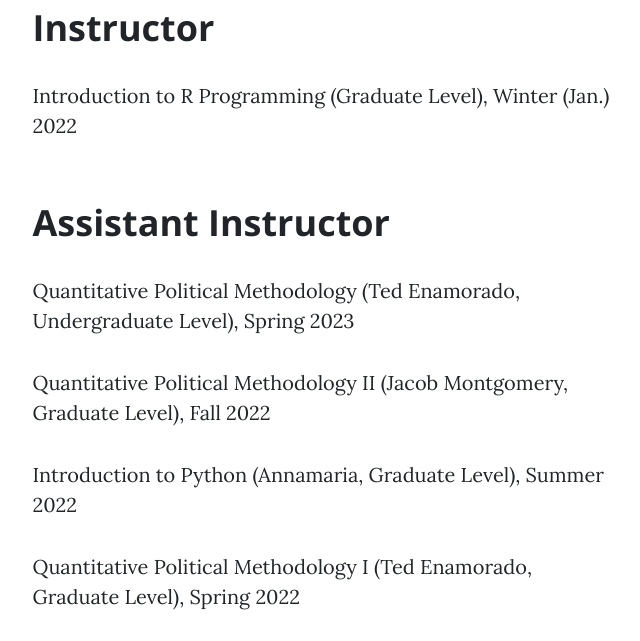
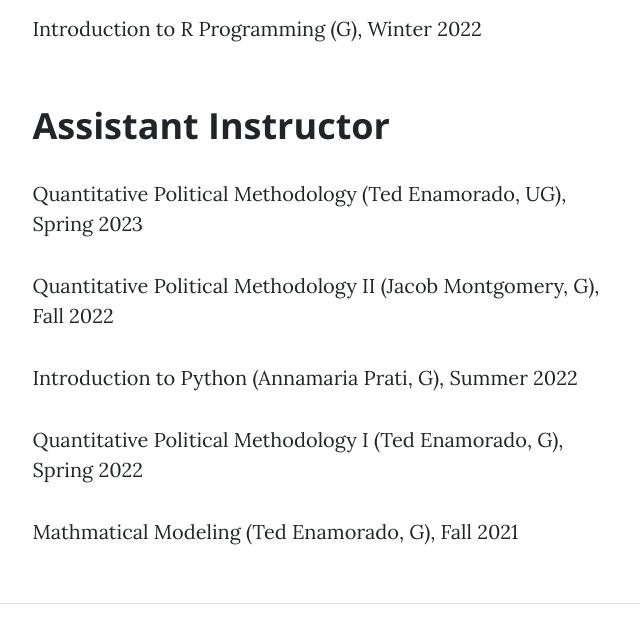
Before and after one commit to CeciliaYSui/CeciliaYSui.github.io, a plain HTML site: page post.html in a window 1280 px wide. Shown: the part 712-1353 px from the top of the page, without its empty margins (313-953 px from the left). Drawn offline with nearby package versions, Linux system fonts and the light colour scheme.

Commit message:
new pics

```diff
--- a/post.html
+++ b/post.html
@@ -40,7 +40,7 @@
                 <div class="row gx-4 gx-lg-5 justify-content-center">
                     <div class="col-md-10 col-lg-8 col-xl-7">
                         <div class="post-heading">
-                            <h1>I really enjoy teaching methods classes!</h1>
+                            <h1>Teaching Experience</h1>
                         </div>
                     </div>
                 </div>
@@ -52,13 +52,13 @@
                 <div class="row gx-4 gx-lg-5 justify-content-center">
                     <div class="col-md-10 col-lg-8 col-xl-7">
                         <h2 class="section-heading">Instructor</h2>
-                        <p>Introduction to R Programming (Graduate Level), Winter (Jan.) 2022</p>
+                        <p>Introduction to R Programming (G), Winter 2022</p>
                         <h2 class="section-heading">Assistant Instructor</h2>
-                        <p>Quantitative Political Methodology (Ted Enamorado, Undergraduate Level), Spring 2023</p>
-                        <p>Quantitative Political Methodology II (Jacob Montgomery, Graduate Level), Fall 2022</p>
-                        <p>Introduction to Python (Annamaria, Graduate Level), Summer 2022</p>
-                        <p>Quantitative Political Methodology I (Ted Enamorado, Graduate Level), Spring 2022</p>
-                        <p>Mathmatical Modeling (Ted Enamorado, Graduate Level), Fall 2021</p>
+                        <p>Quantitative Political Methodology (Ted Enamorado, UG), Spring 2023</p>
+                        <p>Quantitative Political Methodology II (Jacob Montgomery, G), Fall 2022</p>
+                        <p>Introduction to Python (Annamaria Prati, G), Summer 2022</p>
+                        <p>Quantitative Political Methodology I (Ted Enamorado, G), Spring 2022</p>
+                        <p>Mathmatical Modeling (Ted Enamorado, G), Fall 2021</p>
                     </div>
                 </div>
             </div>
```
Also changed, not shown: about.html (+2 -2 lines), index.html (+1 -1 lines), assets/img/contact-bg(old).jpg (added), assets/img/home-bg(old).jpg (deleted), assets/img/post-bg.jpg, 4 other files.
